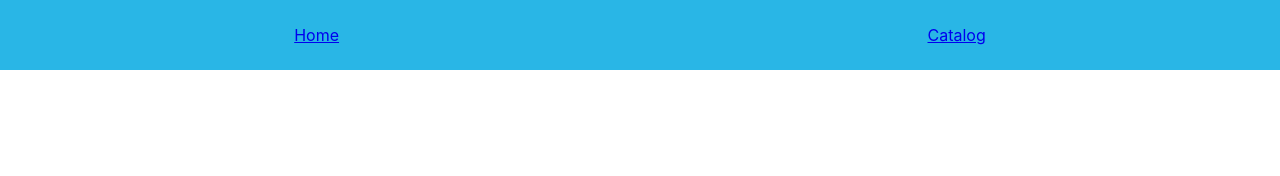
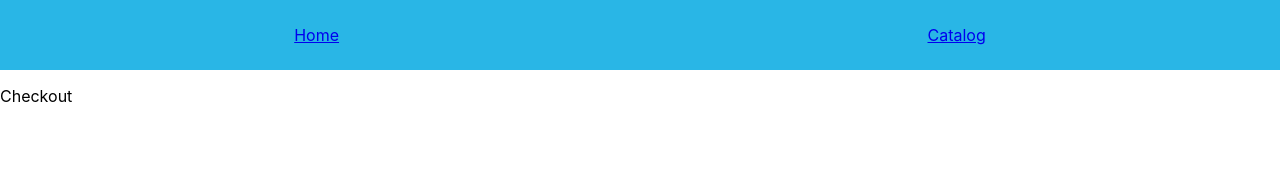
Before and after one commit to S460s/shopping-cart, a React (Create React App) app: page /checkout in a window 1280 px wide. Shown: the top 176 px of the page. Built offline with nearby package versions, Linux system fonts and the light colour scheme.

Commit message:
Added checkout page

```diff
--- a/src/Routes.js
+++ b/src/Routes.js
@@ -4,7 +4,7 @@
 import Nav from './components/Nav';
 import Catalog from './components/Catalog';
 import ProductDetails from './components/ProductDetails';
-
+import Checkout from './components/Checkout';
 const Routes = () => {
 	return (
 		<Router>
@@ -13,6 +13,7 @@
 				<Route exact path='/' component={App} />
 				<Route path='/catalog' component={Catalog} />
 				<Route path='/product/:id' component={ProductDetails} />
+				<Route path='/checkout' component={Checkout} />
 			</Switch>
 		</Router>
 	);
--- a/src/components/Catalog.js
+++ b/src/components/Catalog.js
@@ -2,6 +2,7 @@
 import products, { productNum } from '../products.js';
 import ProductCard from './ProductCard';
 import '../styles/Catalog.css';
+import { Link } from 'react-router-dom';
 
 const Catalog = () => {
 	const [itemCount, setItemCount] = useState(productNum());
@@ -13,7 +14,9 @@
 	return (
 		<div>
 			<h2>Catalog</h2>
-			<h3>Cart {itemCount}</h3>
+			<Link to='/checkout'>
+				<h3>Cart {itemCount}</h3>
+			</Link>
 			<h3>Products</h3>
 			<div className='catalog'>{productComponents}</div>
 		</div>
--- /dev/null
+++ b/src/components/Checkout.js
@@ -0,0 +1,11 @@
+import React from 'react';
+
+const Checkout = () => {
+	return (
+		<div>
+			<p>Checkout</p>
+		</div>
+	);
+};
+
+export default Checkout;
```
